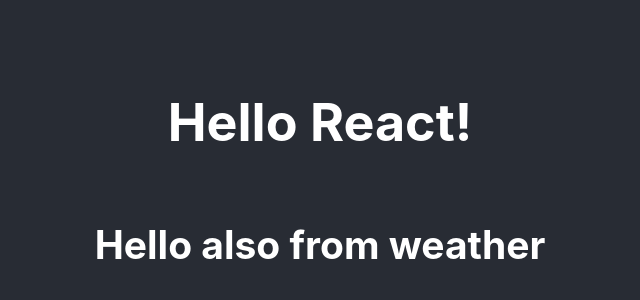
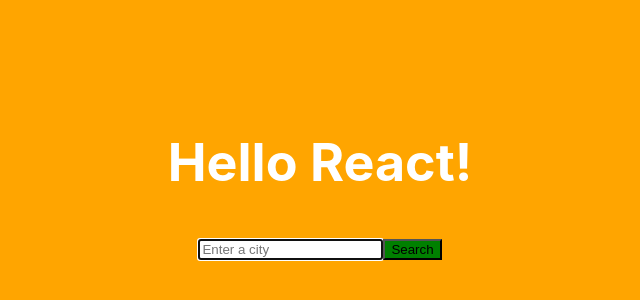
Before and after one commit to OlgaMilemis/weather-app, a React (Create React App) app: page / in a window 1280 px wide. Shown: the part 222-522 px from the top of the page, without its empty margins (320-960 px from the left). Built offline with nearby package versions, Linux system fonts and the light colour scheme; no server answers.

Commit message:
added and erased files

```diff
--- a/src/App.css
+++ b/src/App.css
@@ -1,10 +1,5 @@
 .App {
   text-align: center;
-}
-
-.App-logo {
-  height: 40vmin;
-  pointer-events: none;
 }
 
 @media (prefers-reduced-motion: no-preference) {
@@ -14,7 +9,7 @@
 }
 
 .App-header {
-  background-color: #282c34;
+  background-color: orange;
   min-height: 100vh;
   display: flex;
   flex-direction: column;
@@ -22,10 +17,6 @@
   justify-content: center;
   font-size: calc(10px + 2vmin);
   color: white;
-}
-
-.App-link {
-  color: #61dafb;
 }
 
 @keyframes App-logo-spin {
--- a/src/Weather.css
+++ b/src/Weather.css
@@ -0,0 +1,12 @@
+button {
+  background: green;
+}
+h2 {
+  color: #b8dfd8;
+}
+.feedBack {
+  color: indigo;
+}
+.feedBack li {
+  list-style: none;
+}
--- a/src/Weather.js
+++ b/src/Weather.js
@@ -1,16 +1,65 @@
-import React from "react";
+import React, { useState } from "react";
 import axios from "axios";
+import "./Weather.css";
 
-export default function Weather(props) {
+export default function Search() {
+  const [city, setCity] = useState("");
+  const [loaded, setLoaded] = useState(false);
+  const [weather, setWeather] = useState({});
+
   function showWeather(response) {
-    alert(
-      `The temperature in ${response.data.name} is ${response.data.main.temp}°C`
+    setLoaded(true);
+    setWeather({
+      temperature: response.data.main.temp,
+      description: response.data.weather[0].description,
+      wind: response.data.wind.speed,
+      humidity: response.data.main.humidity,
+      icon: `http://openweathermap.org/img/wn/${response.data.weather[0].icon}@2x.png`,
+    });
+  }
+
+  function handleSubmit(event) {
+    event.preventDefault();
+    let apiKey = "5eac19cf21f53d5d30820a9a9bafd9f0";
+    let units = "metric";
+    let apiUrl = `https://api.openweathermap.org/data/2.5/weather?q=${city}&appid=${apiKey}&units=${units}`;
+    axios.get(apiUrl).then(showWeather);
+  }
+
+  function showCity(event) {
+    setCity(event.target.value);
+  }
+
+  let form = (
+    <form onSubmit={handleSubmit}>
+      <input
+        type="search"
+        placeholder="Enter a city"
+        autoFocus={true}
+        onChange={showCity}
+      />
+      <button type="Submit"> Search </button>
+    </form>
+  );
+
+  if (loaded) {
+    return (
+      <div>
+        {form}
+        <h2>{city}</h2>
+
+        <ul className="feedBack">
+          <li>Temperature: {Math.round(weather.temperature)}°C </li>
+          <li>Description: {weather.description}</li>
+          <li> Humidity: {weather.humidity} %</li>
+          <li>Wind: {Math.round(weather.wind)}km/h </li>
+          <li>
+            <img src={weather.icon} alt={weather.description} />
+          </li>
+        </ul>
+      </div>
     );
+  } else {
+    return form;
   }
-  let apiKey = "5eac19cf21f53d5d30820a9a9bafd9f0";
-  let units = "metric";
-  let apiUrl = `https://api.openweathermap.org/data/2.5/weather?q=${props.city}&appid=${apiKey}&units=${units}`;
-  axios.get(apiUrl).then(showWeather);
-
-  return <h2>Hello also from weather</h2>;
 }
```
Also changed, not shown: src/footer.js (added, +12 -0 lines).
